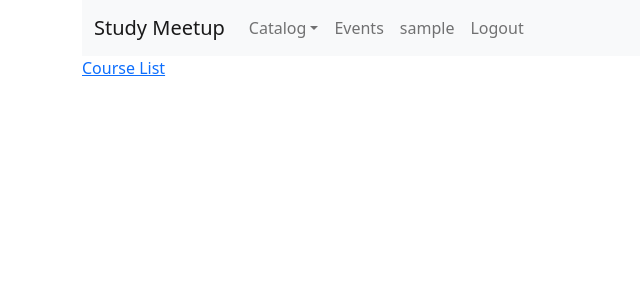
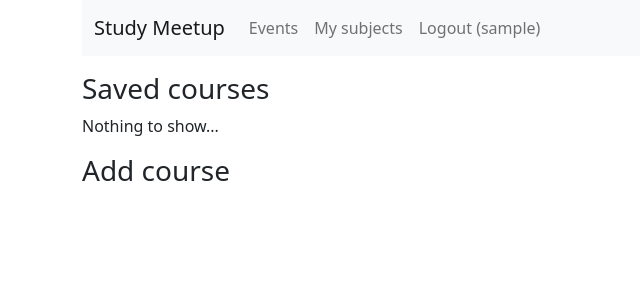
Before and after one commit to BlazejNowicki/study-meetup, a Django app: page /catalog/ in a window 1280 px wide. Shown: the top 300 px of the page, without its empty margins (0-640 px from the left). Run offline with Django 4.2, Linux system fonts and the light colour scheme; the visitor is signed in with stand-in values (Sample User, id 1); data that the repository does not hold is empty.

Commit message:
following courses

```diff
--- a/catalog/admin.py
+++ b/catalog/admin.py
@@ -2,4 +2,4 @@ from django.contrib import admin
 
 from . import models
 
-admin.site.register([models.University, models.Faculty, models.Discipline, models.Course])
+admin.site.register([models.University, models.Faculty, models.Discipline, models.Course, models.Follower])
--- a/catalog/templates/catalog/root.html
+++ b/catalog/templates/catalog/root.html
@@ -1,5 +1,40 @@
 {% extends 'base.html' %}
 
 {% block content %}
-    <a href="{% url 'catalog:course_list' %}">Course List</a>
+    <div class="my-3">
+        <h3>Saved courses</h3>
+        {% if saved %}
+            <form method='post'>
+                {% csrf_token %}
+                <div>
+                    {% for course in saved %}
+                        <div class="my-2">
+                            <label class="form-label">{{course.course}}</label>
+                            <input type="checkbox" class="form-check-input" name="remove" value="{{course.course.id}}"/>
+                        </div>
+                    {% endfor %}
+                    <button type="submit" class="btn btn-outline-primary">Remove</button>
+                </div>
+            </form>
+        {% else %}
+            <div>Nothing to show...</div>
+        {% endif %}
+    </div>
+    <div>
+        <h3>Add course</h3>
+        {% comment %} add filtering {% endcomment %}
+        <form method="post">
+            {% csrf_token %}
+            {% for course in all%}
+                <div>
+                    <lable for="course_{{course.id}}"> {{ course.name }} - {{ course.discipline }} - {{course.discipline.faculty}} </label>
+                    <input type="checkbox" name="add" value="{{ course.id }}" id="course_{{course.id}}"/>
+                </div>
+            {% endfor %}
+            {% if all %}
+                <button class="btn btn-outline-primary" type="submit">Add</button>
+            {% endif %}
+        </form>
+    </div>
+
 {% endblock %}
--- a/catalog/views.py
+++ b/catalog/views.py
@@ -1,11 +1,32 @@
-from django.shortcuts import render
+from sys import stdout
+from django.shortcuts import redirect, render
 from django.http import HttpResponse
 
-from .models import Course, Discipline
+from .models import Course, Discipline, Follower
 
 
 def catalog_root(request):
-    return render(request, 'catalog/root.html')
+    if not request.user.is_authenticated:
+        return redirect("/user/")
+
+    if request.method == "POST":
+        post_data = dict(request.POST.lists())
+        if 'remove' in post_data.keys():
+            for id in post_data['remove']:
+                Follower.objects.filter(student=request.user, course=id).delete()
+
+        if 'add' in post_data.keys():
+            for id in post_data['add']:
+                course = Course.objects.get(id=id)
+                Follower(student=request.user, course=course).save()
+
+
+    followers = Follower.objects.filter(student=request.user)
+    all_courses = Course.objects.all()
+    for follower in followers:
+        all_courses = all_courses.all().exclude(id=follower.course.id)
+
+    return render(request, 'catalog/root.html', { 'saved': followers, 'all': all_courses})
 
 
 def course_list(request):
--- a/common/templates/navbar.html
+++ b/common/templates/navbar.html
@@ -1,37 +1,26 @@
 <nav class="navbar navbar-expand-lg navbar-light bg-light">
     <div class="container-fluid">
         <a class="navbar-brand" href="{% url 'catalog:root' %}">Study Meetup</a>
-        <button class="navbar-toggler" type="button" data-bs-toggle="collapse" data-bs-target="#navbarSupportedContent" aria-controls="navbarSupportedContent" aria-expanded="false" aria-label="Toggle navigation">
+        <button class="navbar-toggler"
+                type="button"
+                data-bs-toggle="collapse"
+                data-bs-target="#navbarSupportedContent"
+                aria-controls="navbarSupportedContent"
+                aria-expanded="false"
+                aria-label="Toggle navigation">
             <span class="navbar-toggler-icon"></span>
         </button>
         <div class="collapse navbar-collapse" id="navbarSupportedContent">
             <ul class="navbar-nav me-auto mb-2 mb-lg-0">
-                <li class="nav-item dropdown">
-                    <a class="nav-link dropdown-toggle" href="#" id="navbarDropdown" role="button" data-bs-toggle="dropdown" aria-expanded="false">Catalog</a>
-                    <ul class="dropdown-menu" aria-labelledby="navbarDropdown">
-                        <li>
-                            <a class="dropdown-item" href="{% url 'catalog:universities_list' %}">Universities</a>
-                        </li>
-                        <li>
-                            <a class="dropdown-item" href="{% url 'catalog:faculties_list' %}">Faculties</a>
-                        </li>
-                        <li>
-                            <a class="dropdown-item" href="{% url 'catalog:discipline_list' %}">Disciplines</a>
-                        </li>
-                        <li>
-                            <a class="dropdown-item" href="{% url 'catalog:course_list' %}">Courses</a>
-                        </li>
-                    </ul>
-                </li>
-                <li class="nav-item">
-                    <a class="nav-link" href="{% url 'event:list' %}" aria-current="page">Events</a>
-                </li>
                 {% if request.user.is_authenticated %}
                     <li class="nav-item">
-                        <a class="nav-link" href="{% url 'user:home' %}" aria-current="page">{{ request.user.username }}</a>
+                        <a class="nav-link" href="{% url 'event:list' %}" aria-current="page">Events</a>
                     </li>
                     <li class="nav-item">
-                        <a class="nav-link" href="{% url 'user:logout' %}" aria-current="page">Logout</a>
+                        <a class="nav-link" href="{% url 'catalog:root' %}" aria-current="page">My subjects</a>
+                    </li>
+                    <li class="nav-item">
+                        <a class="nav-link" href="{% url 'user:logout' %}" aria-current="page">Logout ({{ request.user.username }})</a>
                     </li>
                 {% else %}
                     <li class="nav-item">
--- a/study_meetup/urls.py
+++ b/study_meetup/urls.py
@@ -14,9 +14,14 @@ Including another URLconf
     2. Add a URL to urlpatterns:  path('blog/', include('blog.urls'))
 """
 from django.contrib import admin
+from django.shortcuts import redirect
 from django.urls import path, include
 
+def home_view(request):
+    return redirect('/user/')
+
 urlpatterns = [
+    path('', home_view),
     path('admin/', admin.site.urls),
     path('catalog/', include('catalog.urls')),
     path('event/', include('event.urls')),
--- a/user/views.py
+++ b/user/views.py
@@ -9,7 +9,7 @@ from django.contrib.auth.decorators import login_required
 
 @login_required(login_url='/user/signin')
 def user_home(request):
-    return render(request, 'user/user_home.html', {})
+    return redirect('/catalog/')
 
 
 def user_signin(request):
```
Also changed, not shown: catalog/models.py (+11 -0 lines).
